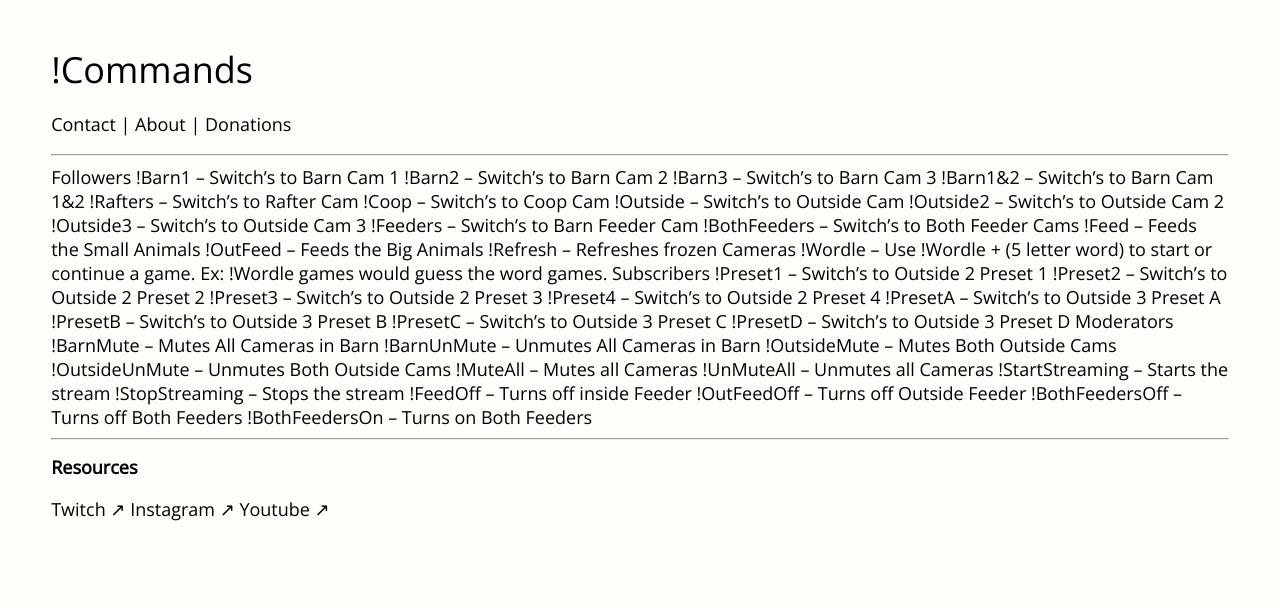
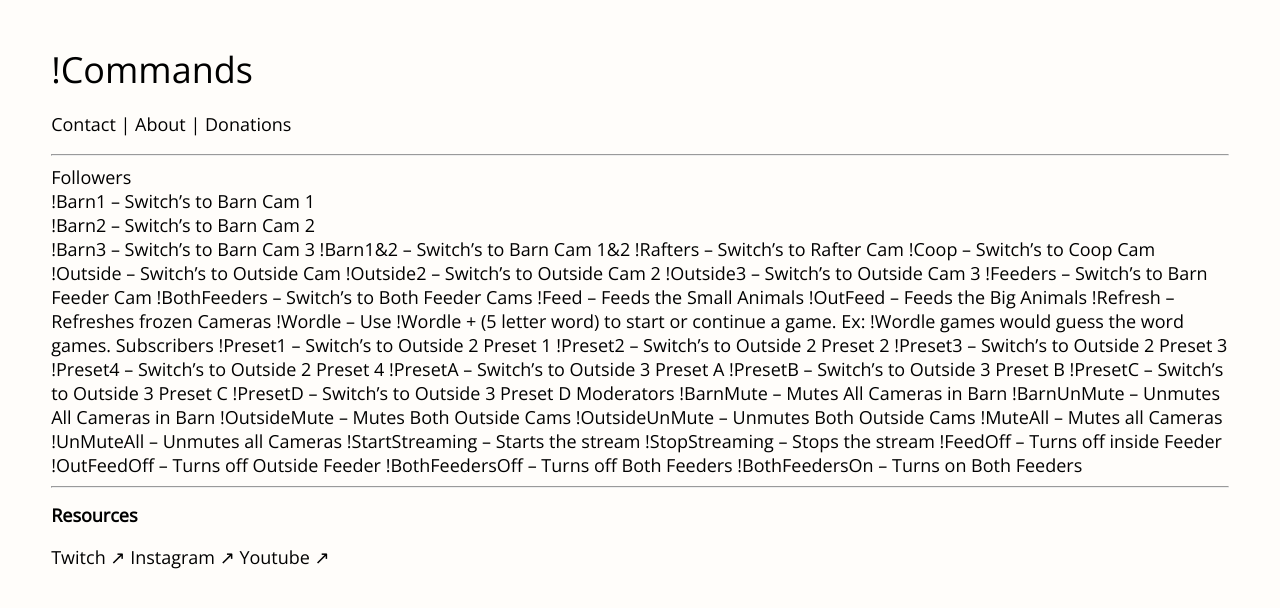
Before and after one commit to MNFarmHub/mnfarmhub.github.io, a Jekyll site: the page built from commands.html, in a window 1280 px wide. Shown: the top 608 px of the page. Built offline with Jekyll 4.4.1, drawn with Linux system fonts in a browser that asks for light colours.

```diff
--- a/commands.html
+++ b/commands.html
@@ -16,10 +16,10 @@ title: "!Commands"
 
 <hr>
 <code>
-Followers
+Followers<br>
 
-!Barn1 – Switch’s to Barn Cam 1
-!Barn2 – Switch’s to Barn Cam 2
+!Barn1 – Switch’s to Barn Cam 1<br>
+!Barn2 – Switch’s to Barn Cam 2<br>
 !Barn3 – Switch’s to Barn Cam 3
 !Barn1&2 – Switch’s to Barn Cam 1&2
 !Rafters – Switch’s to Rafter Cam
```
